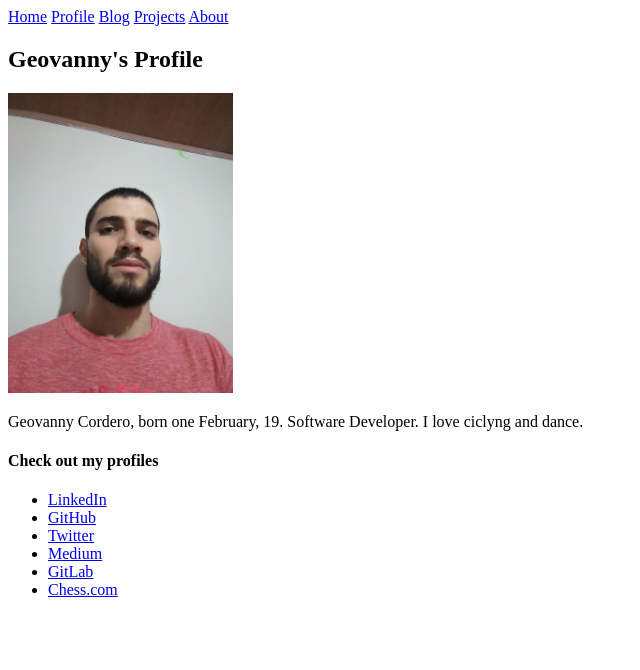
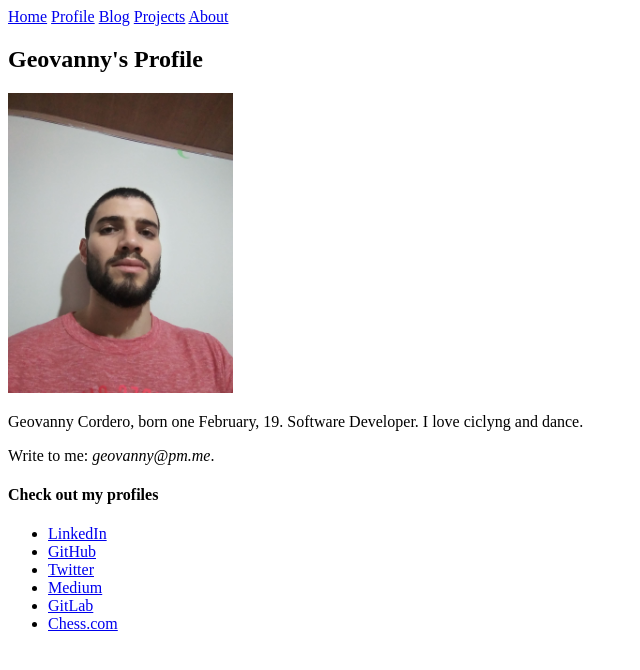
Before and after one commit to geovannycordero/geovannycordero.github.io, a Jekyll site: the page built from profile.html, in a window 1280 px wide. Shown: the top 670 px of the page, without its empty margins (0-640 px from the left). Built offline with Jekyll 4.4.1, drawn with Linux system fonts in a browser that asks for light colours.

Commit message:
Add email info

```diff
--- a/about.html
+++ b/about.html
@@ -5,4 +5,6 @@ title: About
 
 <p>This site was build with <a href="https://jekyllrb.com/" target="_blanck">Jekyll</a> and hosted on <a href="https://github.com/">GitHub</a>.</p>
 
+<p>My email is: <em>geovanny@pm.me</em>. Fell free to contact me and make any suggestions to the page.</p>
+
 <p>You can fork the project and contibute <a href="https://github.com/geovannycordero/my-page" target="_blank">here</a></p>
--- a/blog.html
+++ b/blog.html
@@ -6,7 +6,7 @@ title: Blog
 <ul>
   {% for post in site.posts %}
     <li>
-      <h2><a href="{{ post.url }}">{{ post.title }}</a></h2>
+      <h3><a href="{{ post.url }}">{{ post.title }}</a></h3>
       {{ post.excerpt }}
     </li>
   {% endfor %}
--- a/profile.html
+++ b/profile.html
@@ -7,6 +7,8 @@ title: Geovanny's Profile
 <img src="/assets/images/me.jpeg" alt="Geovanny Cordero selfie" class="profile-image">
 
 <p>Geovanny Cordero, born one February, 19. Software Developer. I love ciclyng and dance.</p>
+
+<p>Write to me: <em>geovanny@pm.me</em>.</p>
 
 <h4>Check out my profiles</h4>
 
```
